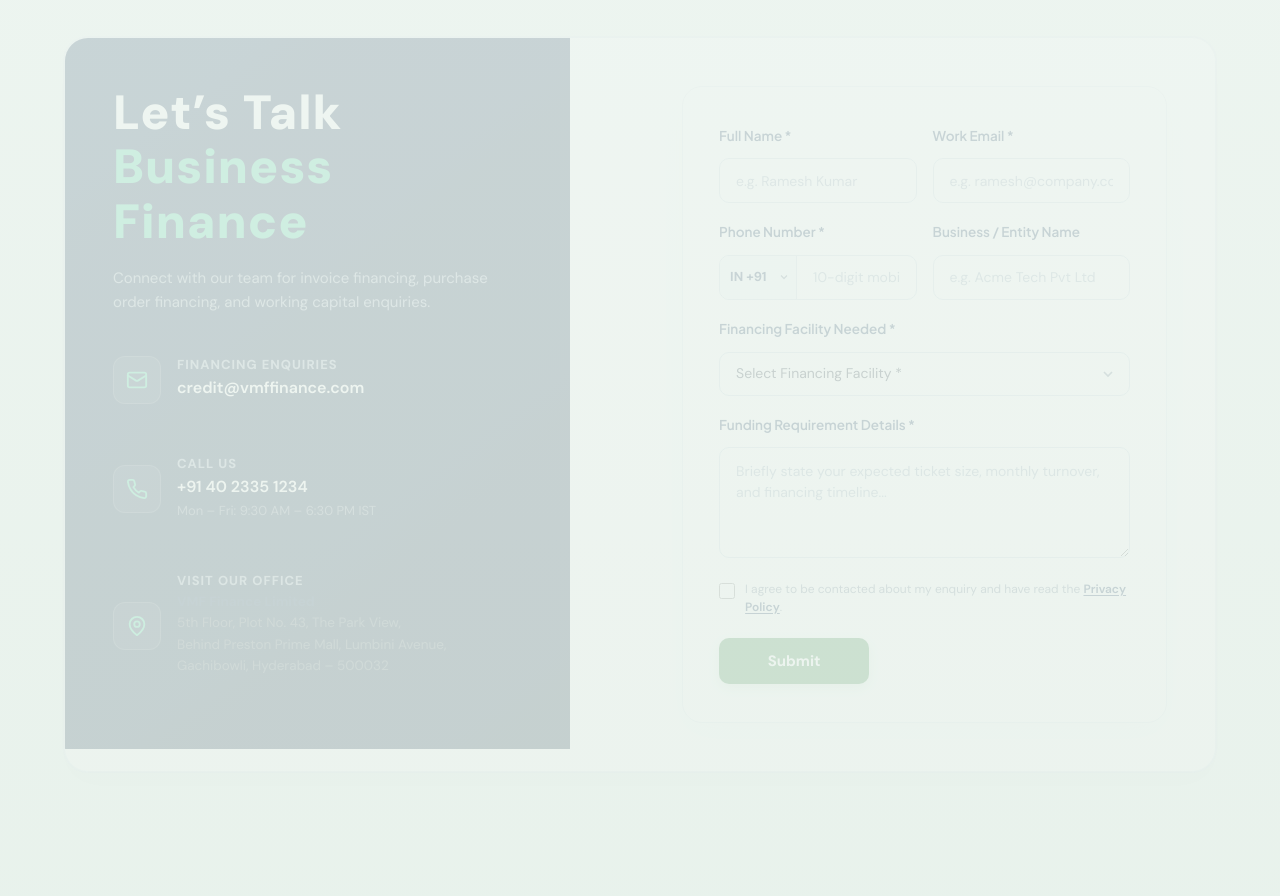
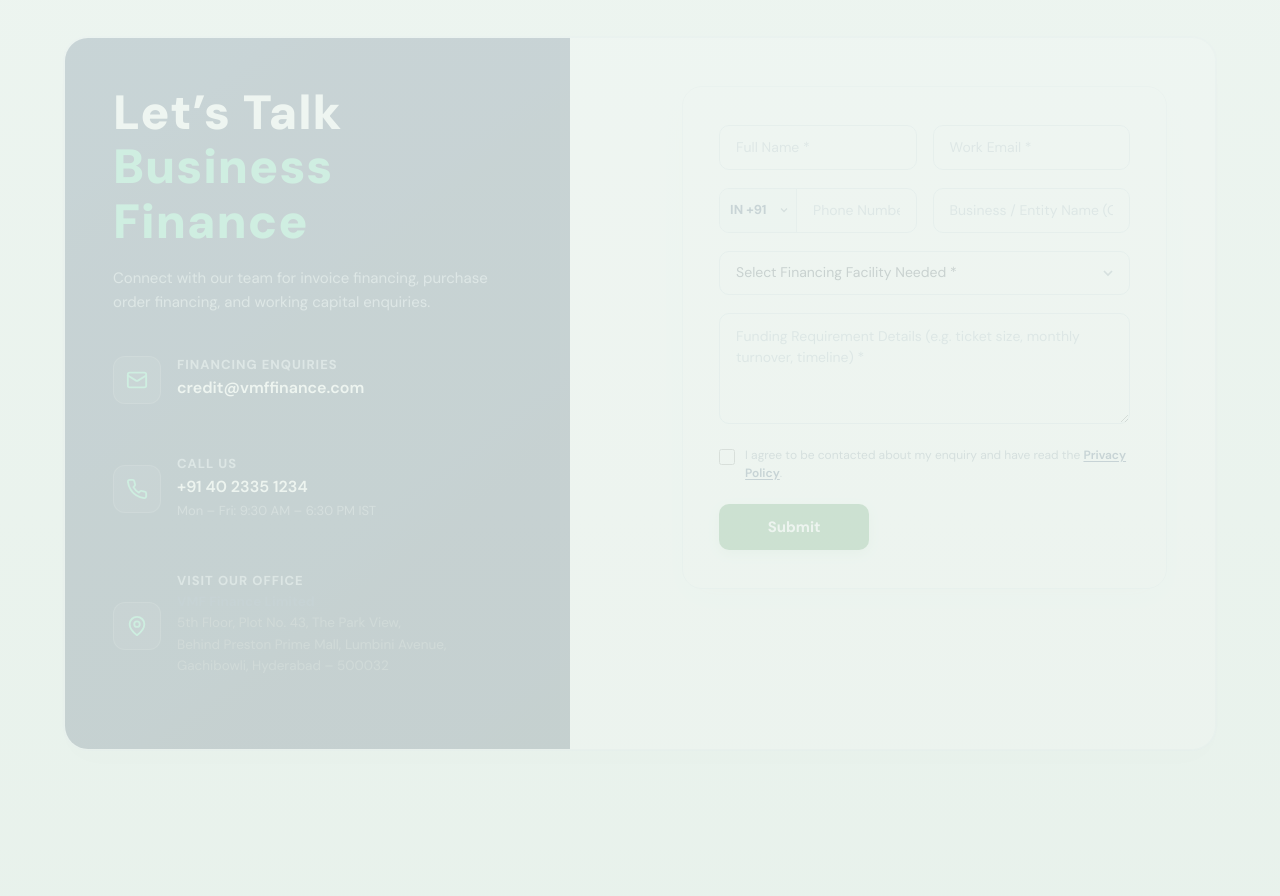
Before and after one commit to vivekkarncy-rgb/vmf, a plain HTML site: page index.html in a window 1280 px wide. Shown: the part 6620-7516 px from the top of the page. Drawn offline with Linux system fonts and the light colour scheme.

Commit message:
style: simplify contact form by removing visible field headings and using clean informative placeholders

```diff
--- a/index.html
+++ b/index.html
@@ -1068,17 +1068,17 @@
                 <div class="contact-v2-row">
                   <!-- Full Name -->
                   <div class="contact-v2-group">
-                    <label for="contactFullName" class="modern-label">Full Name *</label>
+                    <label for="contactFullName" class="sr-only">Full Name</label>
                     <input type="text" id="contactFullName" name="name" class="contact-v2-input"
-                      placeholder="e.g. Ramesh Kumar" aria-label="Full Name" required autocomplete="name">
+                      placeholder="Full Name *" aria-label="Full Name" required autocomplete="name">
                     <div class="field-error-msg" id="errorFullName">Please enter your full legal name (at least 2 characters).</div>
                   </div>
 
                   <!-- Email Address -->
                   <div class="contact-v2-group">
-                    <label for="contactEmail" class="modern-label">Work Email *</label>
+                    <label for="contactEmail" class="sr-only">Work Email</label>
                     <input type="email" id="contactEmail" name="email" class="contact-v2-input"
-                      placeholder="e.g. ramesh@company.com" aria-label="Email Address" required autocomplete="email">
+                      placeholder="Work Email *" aria-label="Work Email" required autocomplete="email">
                     <div class="field-error-msg" id="errorEmail">Please enter a valid corporate or business email.</div>
                   </div>
                 </div>
@@ -1086,7 +1086,7 @@
                 <div class="contact-v2-row">
                   <!-- Phone Number -->
                   <div class="contact-v2-group">
-                    <label for="contactPhone" class="modern-label">Phone Number *</label>
+                    <label for="contactPhone" class="sr-only">Phone Number</label>
                     <div class="contact-v2-phone-wrap">
                       <div class="contact-v2-country-wrap">
                         <select id="contactCountryCode" name="countryCode" class="contact-v2-country-select" aria-label="Country Code">
@@ -1122,26 +1122,26 @@
                         </svg>
                       </div>
                       <input type="tel" id="contactPhone" name="phone" class="contact-v2-input contact-v2-phone-input"
-                        placeholder="10-digit mobile number" aria-label="Phone Number" pattern="[0-9]{6,15}" maxlength="16" minlength="6" required autocomplete="tel">
+                        placeholder="Phone Number (10 digits) *" aria-label="Phone Number" pattern="[0-9]{6,15}" maxlength="16" minlength="6" required autocomplete="tel">
                     </div>
                     <div class="field-error-msg" id="errorPhone">Please enter a valid 10-digit mobile number.</div>
                   </div>
 
                   <!-- Business Name (Optional) -->
                   <div class="contact-v2-group">
-                    <label for="contactBusiness" class="modern-label">Business / Entity Name</label>
+                    <label for="contactBusiness" class="sr-only">Business / Entity Name</label>
                     <input type="text" id="contactBusiness" name="company" class="contact-v2-input"
-                      placeholder="e.g. Acme Tech Pvt Ltd" aria-label="Business Name (Optional)" autocomplete="organization">
+                      placeholder="Business / Entity Name (Optional)" aria-label="Business / Entity Name (Optional)" autocomplete="organization">
                   </div>
                 </div>
 
                 <!-- Full-width fields -->
                 <!-- Enquiry Type -->
                 <div class="contact-v2-group">
-                  <label for="contactEnquiryType" class="modern-label">Financing Facility Needed *</label>
+                  <label for="contactEnquiryType" class="sr-only">Financing Facility Needed</label>
                   <div class="contact-v2-select-wrap">
-                    <select id="contactEnquiryType" name="enquiryType" class="contact-v2-select" aria-label="Enquiry Type" required>
-                      <option value="" disabled selected>Select Financing Facility *</option>
+                    <select id="contactEnquiryType" name="enquiryType" class="contact-v2-select" aria-label="Financing Facility Needed" required>
+                      <option value="" disabled selected>Select Financing Facility Needed *</option>
                       <option value="Invoice Financing">Invoice Financing (Bill Discounting)</option>
                       <option value="Purchase Order Financing">Purchase Order (PO) Financing</option>
                       <option value="Working Capital Loan">Working Capital Business Loan</option>
@@ -1157,9 +1157,9 @@
 
                 <!-- How Can We Help? -->
                 <div class="contact-v2-group">
-                  <label for="contactMessage" class="modern-label">Funding Requirement Details *</label>
+                  <label for="contactMessage" class="sr-only">Funding Requirement Details</label>
                   <textarea id="contactMessage" name="message" class="contact-v2-textarea" rows="4"
-                    placeholder="Briefly state your expected ticket size, monthly turnover, and financing timeline..." aria-label="Funding Requirement Details" required></textarea>
+                    placeholder="Funding Requirement Details (e.g. ticket size, monthly turnover, timeline) *" aria-label="Funding Requirement Details" required></textarea>
                   <div class="field-error-msg" id="errorMessage">Please describe your financing requirement (at least 10 characters).</div>
                 </div>
 
```
